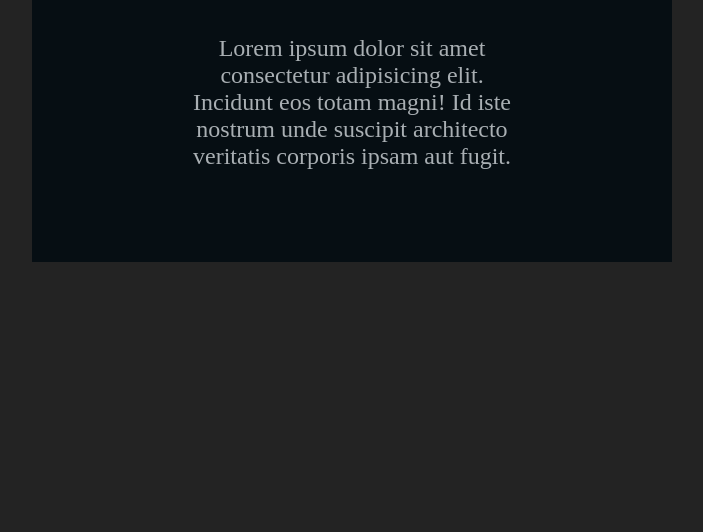
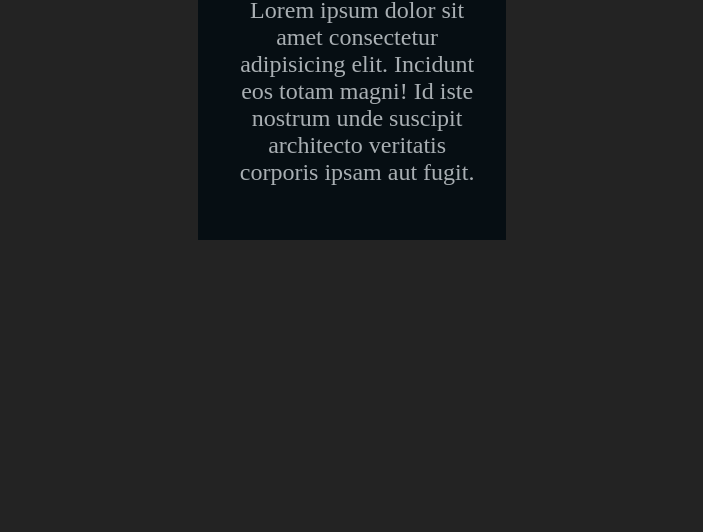
Before and after one commit to kinrgdev/dark-mode, a plain HTML site: page dark-light_theme/index.html in a window 1280 px wide. Shown: the part 268-800 px from the top of the page, without its empty margins (288-991 px from the left). Drawn offline with Linux system fonts and the light colour scheme; a web font is replaced by a local one.

Commit message:
Modificados las dimensiones del contenedor padre e hijo

```diff
--- a/dark-light_theme/style/style.css
+++ b/dark-light_theme/style/style.css
@@ -57,13 +57,13 @@ svg:last-child:hover {
 }
 
 #theme-switch:hover {
-  background-color: white;
+  background-color: #ccc;
 }
 
 div {
   background-color: var(--base-variant);
-  width: 50%;
-  height: 50vh;
+  width: 100%;
+  height: 100%;
   display: flex;
   flex-direction: column;
   align-items: center;
@@ -72,7 +72,8 @@ div {
 }
 
 div:nth-of-type(1) {
-  width: 50%;
+  width: 20vw;
+  padding: 2%;
   color: var(--text-color);
 }
 
```
